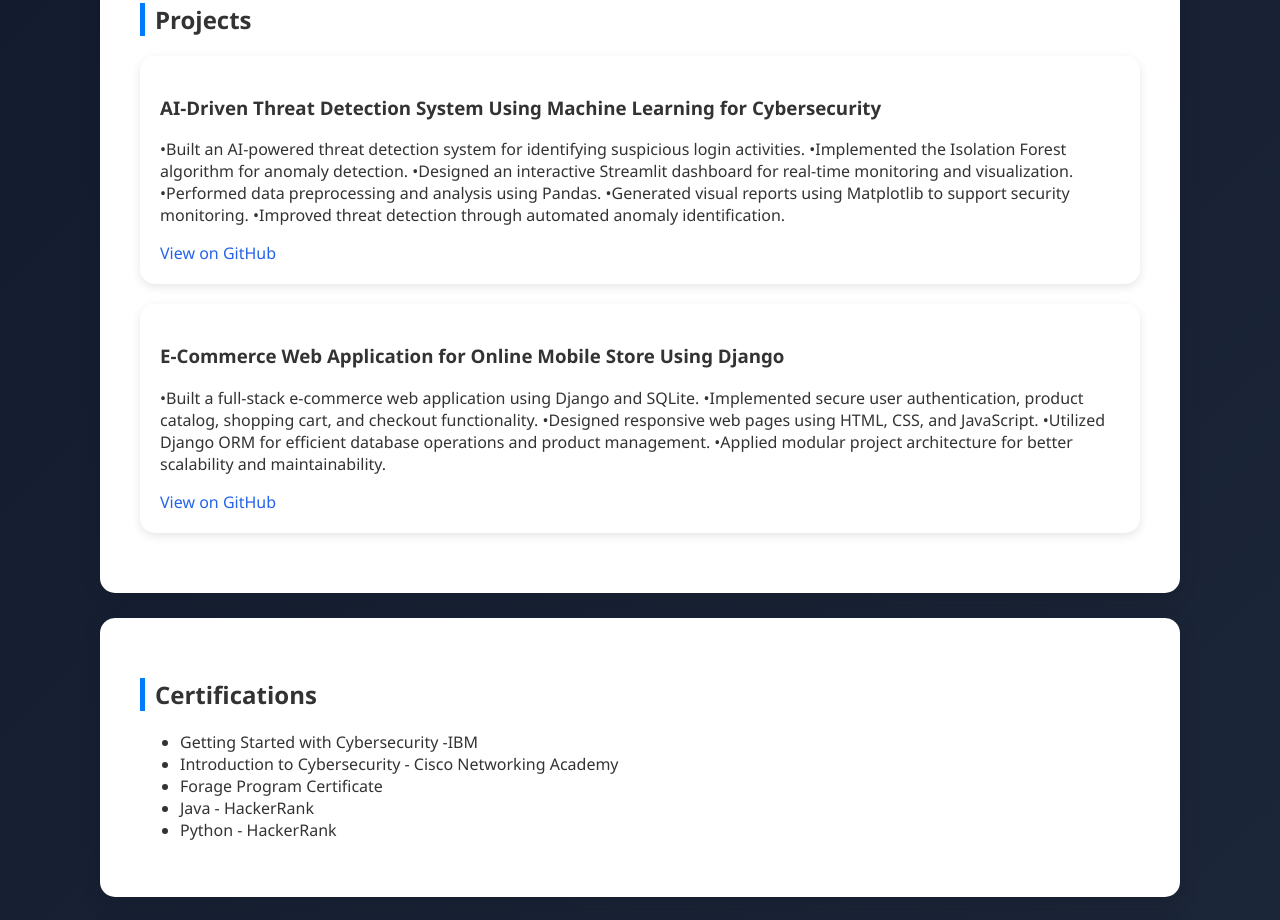
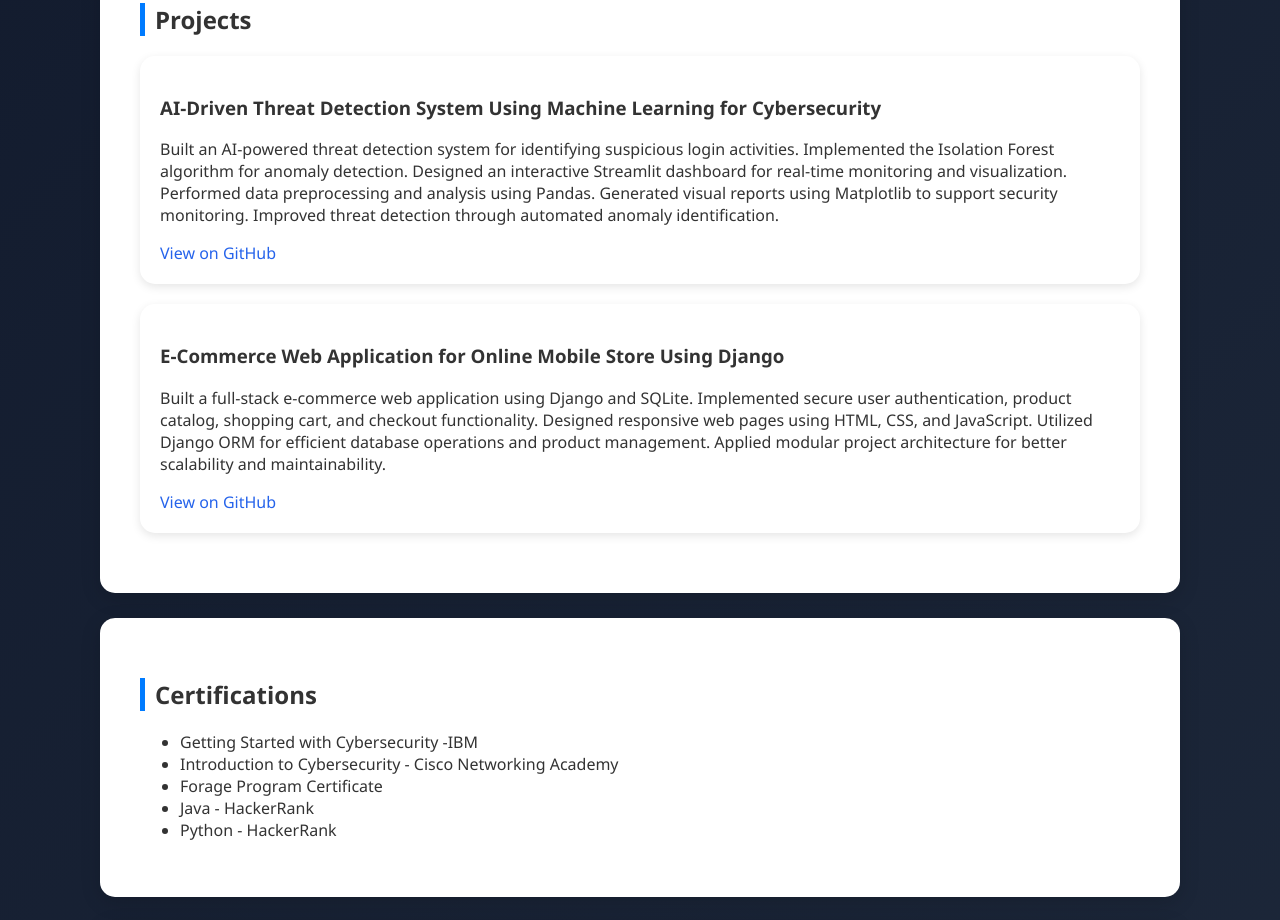
Before and after one commit to thallapallymahesh/portfolio, a plain HTML site: page index.html in a window 1280 px wide. Shown: the part 1159-2079 px from the top of the page. Drawn offline with Linux system fonts and the light colour scheme.

Commit message:
Updated project

```diff
--- a/index.html
+++ b/index.html
@@ -219,12 +219,12 @@ entry-level Software Developer role to contribute technical and analytical skill
     <div class="project">
         <h3>AI-Driven Threat Detection System Using Machine Learning for Cybersecurity</h3>
         <p>
-            •Built an AI-powered threat detection system for identifying suspicious login activities.
-•Implemented the Isolation Forest algorithm for anomaly detection.
-•Designed an interactive Streamlit dashboard for real-time monitoring and visualization.
-•Performed data preprocessing and analysis using Pandas.
-•Generated visual reports using Matplotlib to support security monitoring.
-•Improved threat detection through automated anomaly identification.
+            Built an AI-powered threat detection system for identifying suspicious login activities.
+Implemented the Isolation Forest algorithm for anomaly detection.
+Designed an interactive Streamlit dashboard for real-time monitoring and visualization.
+Performed data preprocessing and analysis using Pandas.
+Generated visual reports using Matplotlib to support security monitoring.
+Improved threat detection through automated anomaly identification.
 
 
         </p>
@@ -236,11 +236,11 @@ entry-level Software Developer role to contribute technical and analytical skill
     <div class="project">
         <h3>E-Commerce Web Application for Online Mobile Store Using Django</h3>
         <p>
-            •Built a full-stack e-commerce web application using Django and SQLite.
-•Implemented secure user authentication, product catalog, shopping cart, and checkout functionality.
-•Designed responsive web pages using HTML, CSS, and JavaScript.
-•Utilized Django ORM for efficient database operations and product management.
-•Applied modular project architecture for better scalability and maintainability.
+            Built a full-stack e-commerce web application using Django and SQLite.
+Implemented secure user authentication, product catalog, shopping cart, and checkout functionality.
+Designed responsive web pages using HTML, CSS, and JavaScript.
+Utilized Django ORM for efficient database operations and product management.
+Applied modular project architecture for better scalability and maintainability.
         </p>
         <a href="https://github.com/thallapallymahesh/E-Commerce-Web-Application-For-Online-Mobile-Store-Using-Django" target="_blank">
             View on GitHub
```
